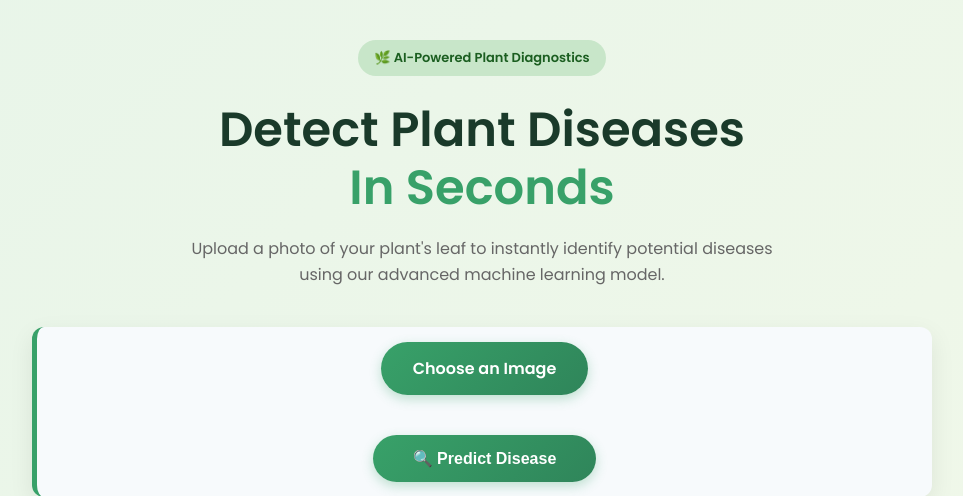
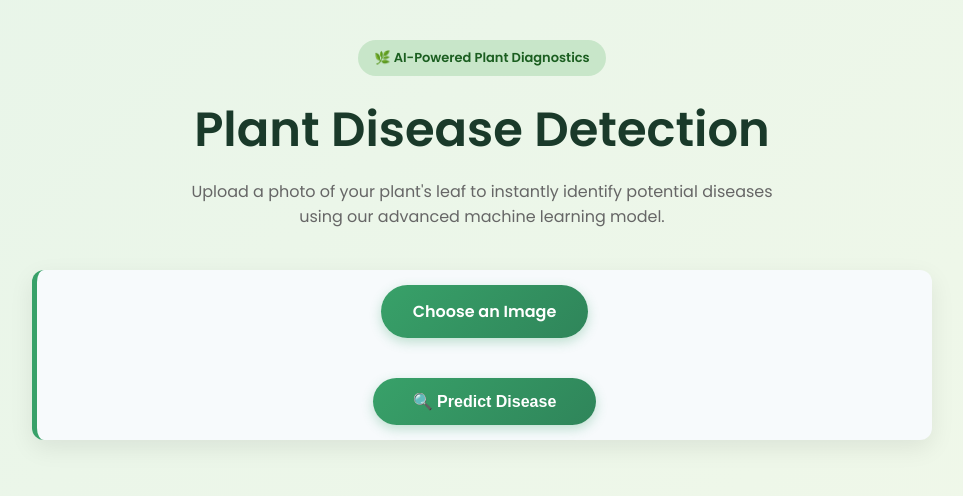
Before and after one commit to AnanyaHegde20/plant-disease-detector, a Flask app: page / in a window 1280 px wide. Shown: the top 496 px of the page, without its empty margins (158-1121 px from the left). Run offline with Flask 3, Linux system fonts and the light colour scheme.

Commit message:
Update page title to reflect disease detection system
Change the main heading text in the HTML from "Detect Plant Diseases In Seconds" to "Plant Disease Detection".

Replit-Commit-Author: Agent
Replit-Commit-Session-Id: b6901666-89a3-4b2e-b88f-b4f1702736fd
Replit-Commit-Checkpoint-Type: full_checkpoint
Replit-Commit-Event-Id: 42b41726-fb2c-4164-a0c9-0e543355940f
Replit-Commit-Screenshot-Url: https://storage.googleapis.com/screenshot-production-us-central1/41f36d78-22c4-4873-b404-9361b29105a6/b6901666-89a3-4b2e-b88f-b4f1702736fd/QFLtta2
Replit-Helium-Checkpoint-Created: true

```diff
--- a/templates/index.html
+++ b/templates/index.html
@@ -12,7 +12,7 @@
     <div class="container">
         <div class="header-section">
             <div class="logo-badge">🌿 AI-Powered Plant Diagnostics</div>
-            <h1>Detect Plant Diseases<br><span class="highlight-green">In Seconds</span></h1>
+            <h1>Plant Disease Detection</h1>
             <p class="subtitle">Upload a photo of your plant's leaf to instantly identify potential diseases using our advanced machine learning model.</p>
         </div>
 
```
